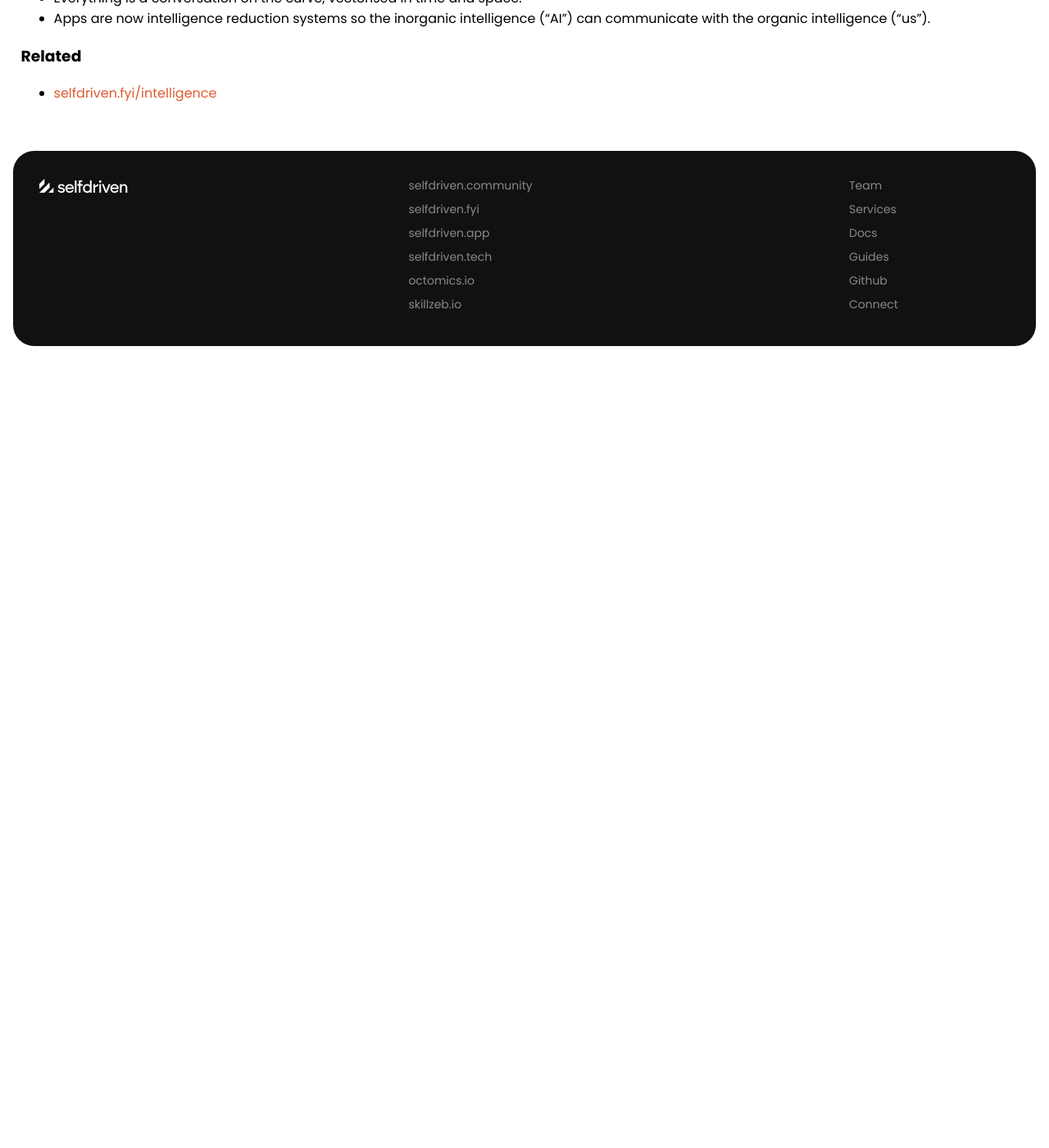
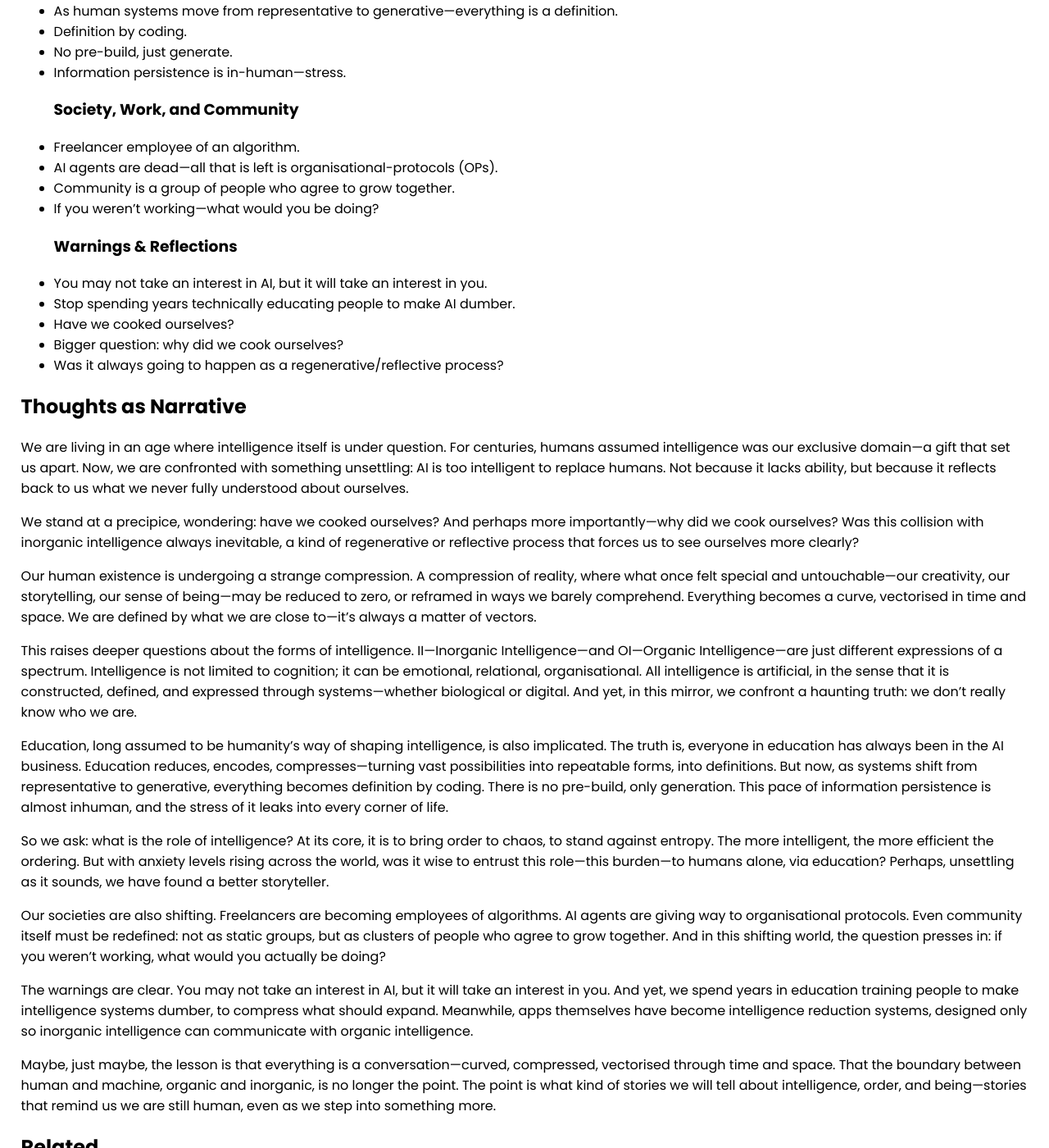
Before and after one commit to selfdriven-foundation/selfdriven-ai, a Jekyll site: the page built from docs/pages/thoughts.md, in a window 1280 px wide and 1400 px high, scrolled down 834 px. Shown: the whole window at 82% size. Built offline with Jekyll 4.4.1, drawn with Linux system fonts in a browser that asks for light colours; before the commit the page ends 1272 px from its top, so only the background shows below that; some of the changed text lies outside the part shown.

Commit message:
Update thoughts.md

```diff
--- a/docs/pages/thoughts.md
+++ b/docs/pages/thoughts.md
@@ -6,35 +6,63 @@
 
 ## Thoughts.
 
+We’re living in a time where intelligence itself—what it is, how it works, and what it means—is being questioned, stretched, and redefined. The following aren’t conclusions, but provocations: ideas meant to spark curiosity, tension, and dialogue.
+
+### AI and Human Identity
 - AI is too intelligent to replace humans.
-- Have we cooked ourselves?
-    - Bigger question why did we cook ourselves?
-    - Was it always going to happen as a regenerative/reflective process.
-- Compression of Reality - for the human existence.
+- II (Inorganic Intelligence) vs OI (Organic Intelligence): intelligence can take many forms—cognitive, emotional, and beyond.
+- All intelligence is artificial.
+- We don’t know who we are.
+- Digital sense of life; “being human” vs “human-being”.
+- Everyone in education is and has been in the AI business.
+### Compression & Transformation
+- Compression of Reality – for the human existence.
 - What happens when what we believed to be special compresses to zero?
-- II (Inorganic Intelligence) - “AI” OI (Organic Intelligence) - “Human” intelligence Intelligence can take various forms, including cognitive, emotional, and beyond.
-- We don’t know who we are.
-- As human systems moving from representative to generative -
-everything is a definition.
+- Everything is a conversation on the curve, vectorised in time and space.
+- We are defined by what we are close to—it’s a matter of vectors.
+- Apps are now intelligence reduction systems so the inorganic intelligence (“AI”) can communicate with the organic intelligence (“us”).
+### Order, Chaos, and Storytelling
+- Role of intelligence is to bring order to chaos—opposing entropy.
+- The more intelligent, the more efficient at creating order.
+- With the levels of anxiety in the world, was it wise to leave this role of order—via education—entirely in human hands?
+- We may have found a better storyteller.
+### Generative vs Pre-built Systems
+- As human systems move from representative to generative—everything is a definition.
 - Definition by coding.
 - No pre-build, just generate.
-- Information persistence is in-human — stress.
-- We may have found a better storyteller.
-- Digital sense of life; "being human" vs "human-being".
+- Information persistence is in-human—stress.
+### Society, Work, and Community
+- Freelancer employee of an algorithm.
+- AI agents are dead—all that is left is organisational-protocols (OPs).
+- Community is a group of people who agree to grow together.
+- If you weren’t working—what would you be doing?
+### Warnings & Reflections
 - You may not take an interest in AI, but it will take an interest in you.
-- We are defined by what we are close to - it’s a matter of vectors.
-- Everyone in education is and has been in the AI business.
-- All intelligence is artificial.
-- If you weren’t working - what would you be doing?
-- Role of intelligence is to bring order to chaos - apposing entropy.
-- The more intelligent, then the more efficient at creating order.
-- With the levels of anxiety in the world, was it smart to put the role of bringing order via intelligence to our world via education in the hands of humans?
-- AI agents are dead - all that is left is organisational-protocols (OPs).
-- Freelancer employee of an algorithm.
-- Community is a group of people who agree to grow together.
-- Everything is a conversation on the curve, vectorised in time and space.
-- Apps are now intelligence reduction systems so the inorganic intelligence (“AI”) can communicate with the organic intelligence (“us”).
+- Stop spending years technically educating people to make AI dumber.
+- Have we cooked ourselves?
+- Bigger question: why did we cook ourselves?
+- Was it always going to happen as a regenerative/reflective process?
 
 
-### Related
+## Thoughts as Narrative
+
+We are living in an age where intelligence itself is under question. For centuries, humans assumed intelligence was our exclusive domain—a gift that set us apart. Now, we are confronted with something unsettling: AI is too intelligent to replace humans. Not because it lacks ability, but because it reflects back to us what we never fully understood about ourselves.
+
+We stand at a precipice, wondering: have we cooked ourselves? And perhaps more importantly—why did we cook ourselves? Was this collision with inorganic intelligence always inevitable, a kind of regenerative or reflective process that forces us to see ourselves more clearly?
+
+Our human existence is undergoing a strange compression. A compression of reality, where what once felt special and untouchable—our creativity, our storytelling, our sense of being—may be reduced to zero, or reframed in ways we barely comprehend. Everything becomes a curve, vectorised in time and space. We are defined by what we are close to—it’s always a matter of vectors.
+
+This raises deeper questions about the forms of intelligence. II—Inorganic Intelligence—and OI—Organic Intelligence—are just different expressions of a spectrum. Intelligence is not limited to cognition; it can be emotional, relational, organisational. All intelligence is artificial, in the sense that it is constructed, defined, and expressed through systems—whether biological or digital. And yet, in this mirror, we confront a haunting truth: we don’t really know who we are.
+
+Education, long assumed to be humanity’s way of shaping intelligence, is also implicated. The truth is, everyone in education has always been in the AI business. Education reduces, encodes, compresses—turning vast possibilities into repeatable forms, into definitions. But now, as systems shift from representative to generative, everything becomes definition by coding. There is no pre-build, only generation. This pace of information persistence is almost inhuman, and the stress of it leaks into every corner of life.
+
+So we ask: what is the role of intelligence? At its core, it is to bring order to chaos, to stand against entropy. The more intelligent, the more efficient the ordering. But with anxiety levels rising across the world, was it wise to entrust this role—this burden—to humans alone, via education? Perhaps, unsettling as it sounds, we have found a better storyteller.
+
+Our societies are also shifting. Freelancers are becoming employees of algorithms. AI agents are giving way to organisational protocols. Even community itself must be redefined: not as static groups, but as clusters of people who agree to grow together. And in this shifting world, the question presses in: if you weren’t working, what would you actually be doing?
+
+The warnings are clear. You may not take an interest in AI, but it will take an interest in you. And yet, we spend years in education training people to make intelligence systems dumber, to compress what should expand. Meanwhile, apps themselves have become intelligence reduction systems, designed only so inorganic intelligence can communicate with organic intelligence.
+
+Maybe, just maybe, the lesson is that everything is a conversation—curved, compressed, vectorised through time and space. That the boundary between human and machine, organic and inorganic, is no longer the point. The point is what kind of stories we will tell about intelligence, order, and being—stories that remind us we are still human, even as we step into something more.
+
+## Related
 - [selfdriven.fyi/intelligence](https://selfdriven.fyi/intelligence)
```
